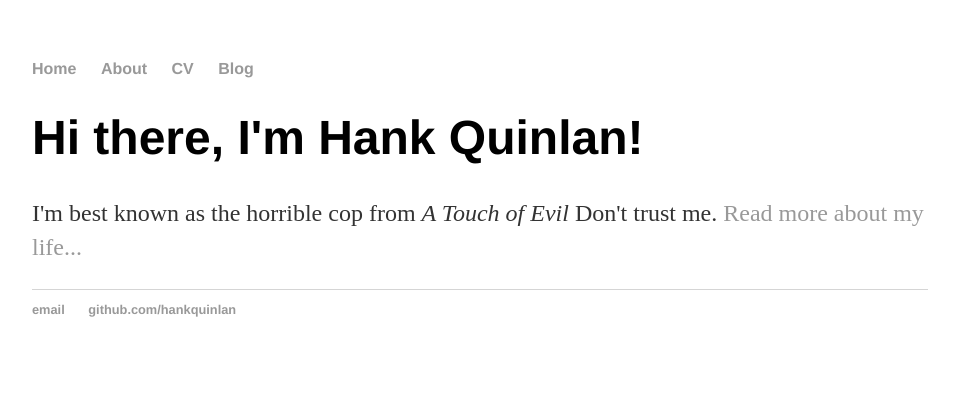
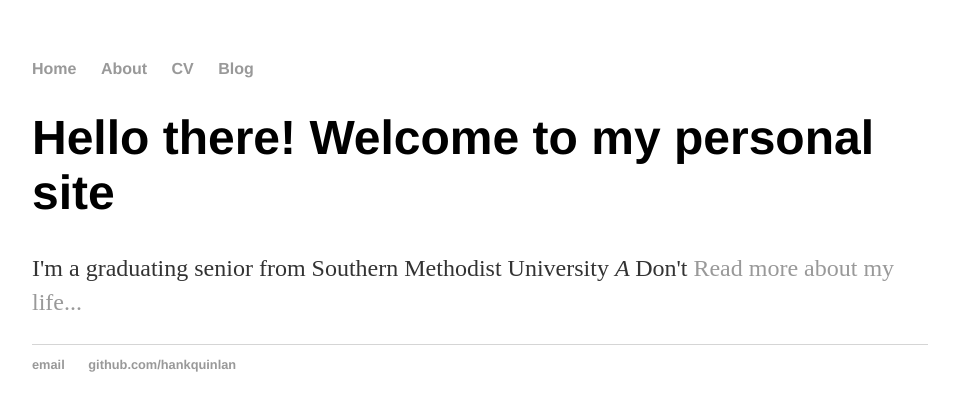
Before and after one commit to sidney-eichelberger/sidney-eichelberger.github.io, a plain HTML site: page index.html in a window 1280 px wide. Shown: the whole page, without its empty margins (160-1115 px from the left). Drawn offline with Linux system fonts and the light colour scheme.

Commit message:
Update index.html
Personalization

```diff
--- a/index.html
+++ b/index.html
@@ -1,7 +1,7 @@
 <!DOCTYPE html>
 <html>
 	<head>
-		<title>Hank Quinlan, Horrible Cop</title>
+		<title> Sidney Eichelberger </title>
 		<!-- link to main stylesheet -->
 		<link rel="stylesheet" type="text/css" href="/css/main.css">
 	</head>
@@ -16,8 +16,8 @@
 		</nav>
 		<div class="container">
     		<div class="blurb">
-        		<h1>Hi there, I'm Hank Quinlan!</h1>
-				<p>I'm best known as the horrible cop from <em>A Touch of Evil</em> Don't trust me. <a href="/about">Read more about my life...</a></p>
+        		<h1> Hello there! Welcome to my personal site </h1>
+				<p>I'm a graduating senior from Southern Methodist University <em>A </em> Don't <a href="/about">Read more about my life...</a></p>
     		</div><!-- /.blurb -->
 		</div><!-- /.container -->
 		<footer>
```
